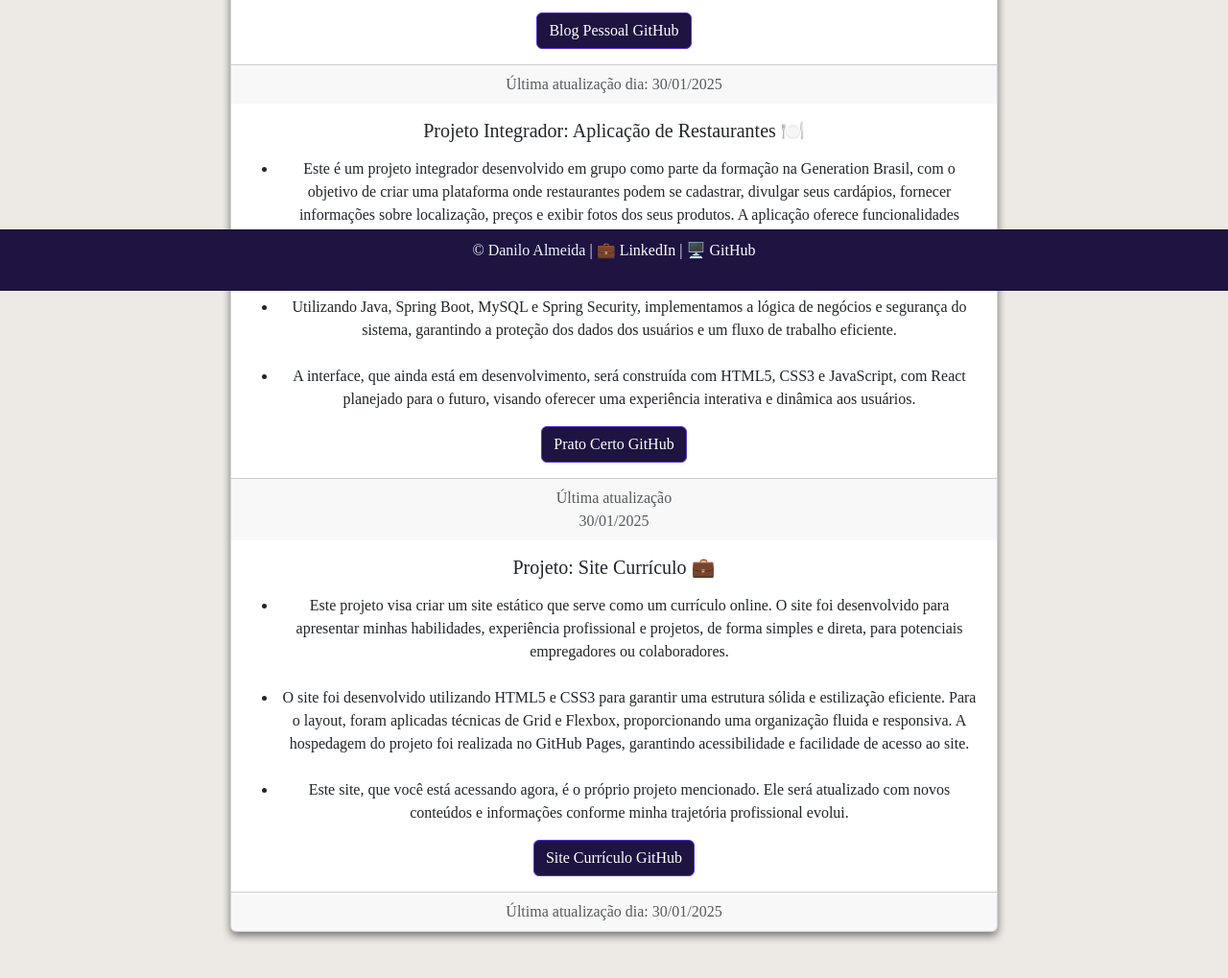
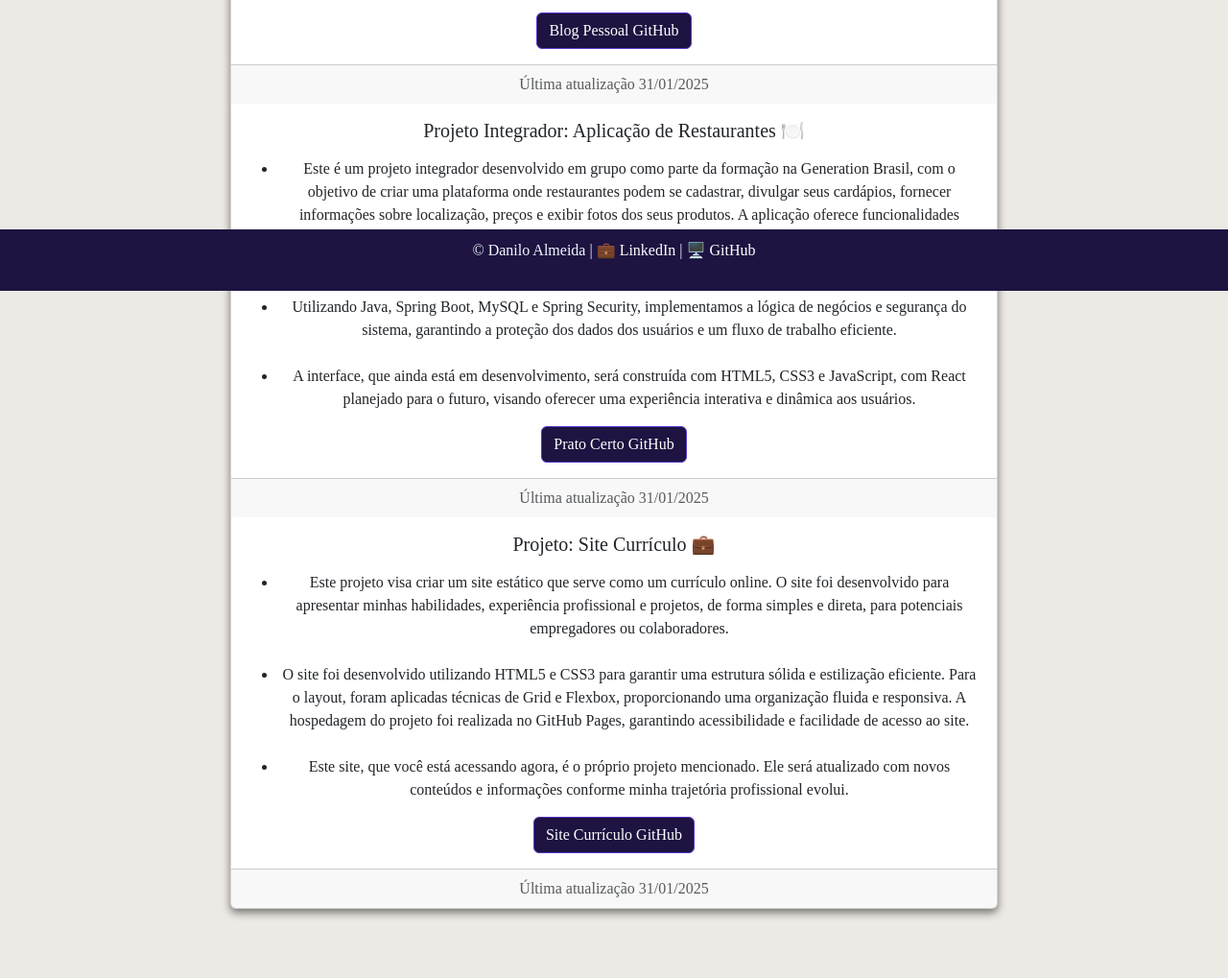
Before and after one commit to hixdann/hixdann.github.io, a plain HTML site: page projetos.html in a window 1280 px wide. Shown: the part 497-1516 px from the top of the page at 96% size. Drawn offline with nearby package versions, Linux system fonts and the light colour scheme.

Commit message:
Atualizações da página projetos

```diff
--- a/projetos.html
+++ b/projetos.html
@@ -44,7 +44,7 @@
                   <a style="background-color: rgb(30, 19, 65); --bs-btn-border-color: rgb(87, 53, 200);"  href="https://github.com/hixdann/blogpessoal.git" target="_blank" class="btn btn-primary">Blog Pessoal GitHub</a>
                 </div>
                 <div class="card-footer text-body-secondary">
-                  Última atualização dia: 30/01/2025
+                  Última atualização 31/01/2025
                 </div>
 
                 <div class="card-body">
@@ -66,7 +66,7 @@
                   <a style="background-color: rgb(30, 19, 65); --bs-btn-border-color: rgb(87, 53, 200);"  href="https://github.com/Projeto-Integrador01/restauranteapp.git" target="_blank" class="btn btn-primary">Prato Certo GitHub</a>
                 </div>
                 <div class="card-footer text-body-secondary">
-                    Última atualização<br> 30/01/2025
+                    Última atualização 31/01/2025
                 </div>
 
                 <div class="card-body">
@@ -87,7 +87,7 @@
                     <a style="background-color: rgb(30, 19, 65); --bs-btn-border-color: rgb(87, 53, 200);"  href="https://github.com/hixdann/hixdann.github.io.git" target="_blank" class="btn btn-primary">Site Currículo GitHub</a>
                   </div>
                   <div class="card-footer text-body-secondary">
-                    Última atualização dia: 30/01/2025
+                    Última atualização 31/01/2025
                   </div>
                 </div>
                 <div>
```
